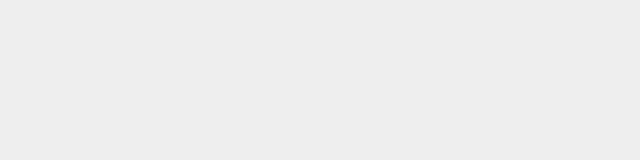
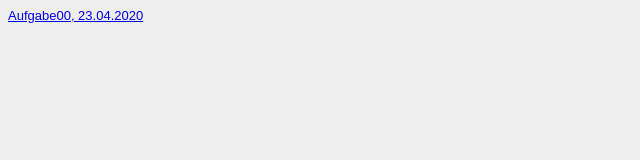
Before and after one commit to Ronjaaa/GIS_SoSe2020, a plain HTML site: page Steckbrief/steckbrief.htm in a window 1280 px wide. Shown: the whole page, without its empty margins (0-640 px from the left). Drawn offline with Linux system fonts and the light colour scheme.

Commit message:
Aufgabe00 in Steckbrief eingefügt

```diff
--- a/Steckbrief/steckbrief.htm
+++ b/Steckbrief/steckbrief.htm
@@ -13,5 +13,6 @@ body {
 </head>
 <body>
 	<!-- Hier die Links zu den gelösten Aufgaben einstellen, aktuelle oben, alte stehen lassen! Format: Aufgabenbezeichnung, Datum -->
+	<a href="https://ronjaaa.github.io/GIS_SoSe2020/Aufgabe00/index.html" target="_blank">Aufgabe00, 23.04.2020</a>
 </body>
 </html>
```
